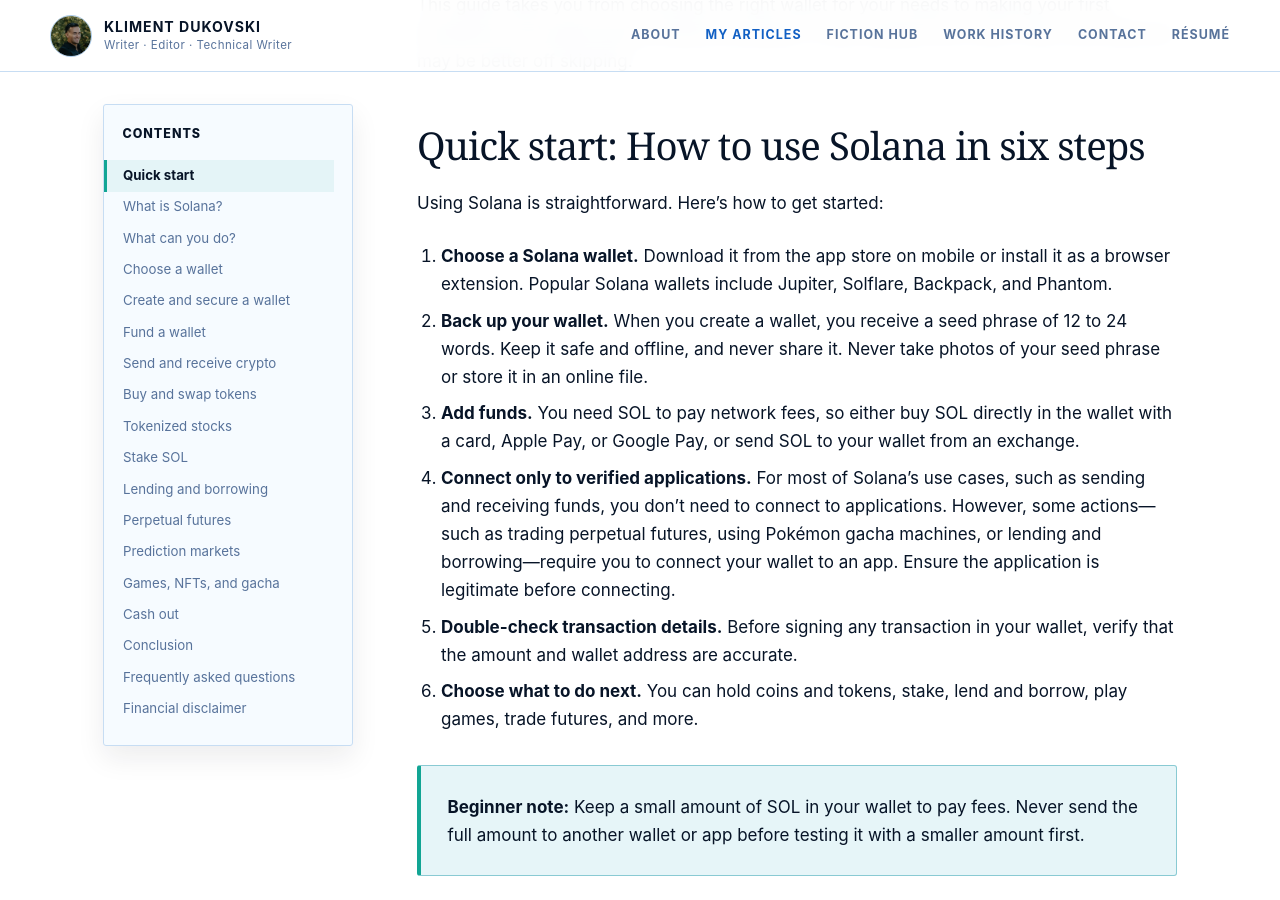
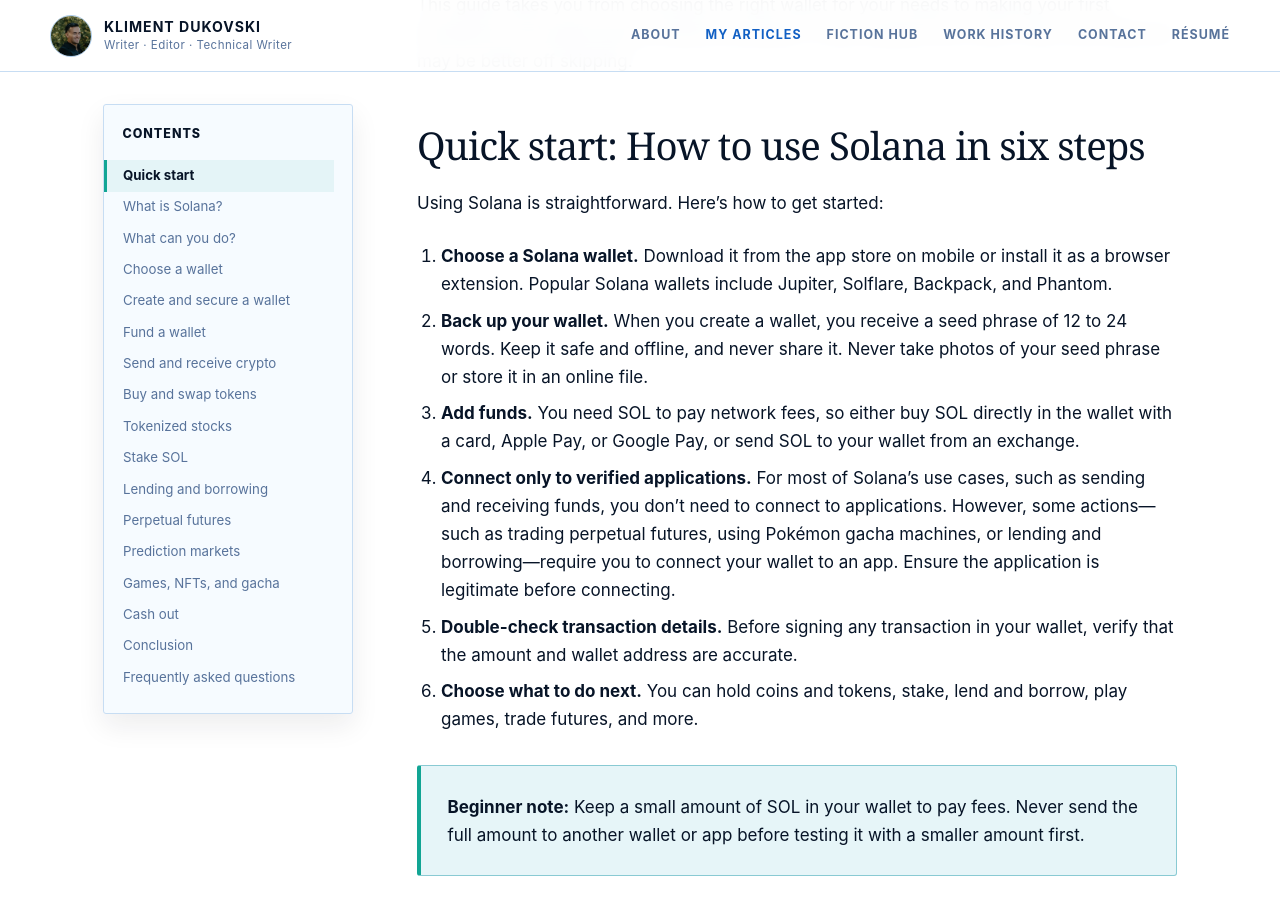
Before and after one commit to kliment-dukovski/kliment-dukovski.github.io, a Jekyll site: the page built from _posts/2026-09-04-how-to-use-solana.md, in a window 1280 px wide and 900 px high, scrolled down 1327 px. Built offline with Jekyll 4.4.1, drawn with Linux system fonts in a browser that asks for light colours.

Commit message:
Update 2026-09-04-how-to-use-solana.md

```diff
--- a/_posts/2026-09-04-how-to-use-solana.md
+++ b/_posts/2026-09-04-how-to-use-solana.md
@@ -66,7 +66,7 @@ citations:
     <li><a href="#cash-out">Cash out</a></li>
     <li><a href="#conclusion">Conclusion</a></li>
     <li><a href="#frequently-asked-questions">Frequently asked questions</a></li>
-    <li><a href="#financial-disclaimer">Financial disclaimer</a></li>
+
   </ol>
 </details>
 
```
